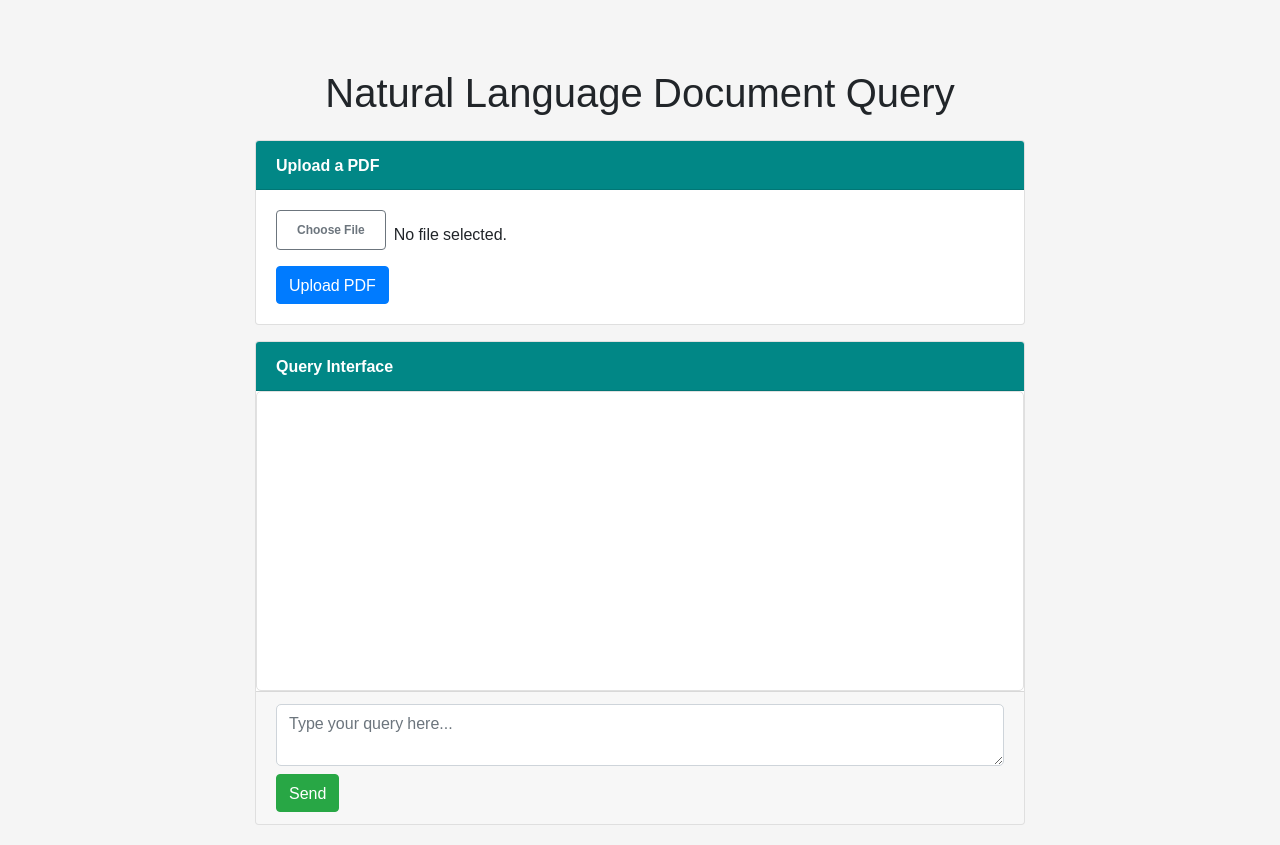
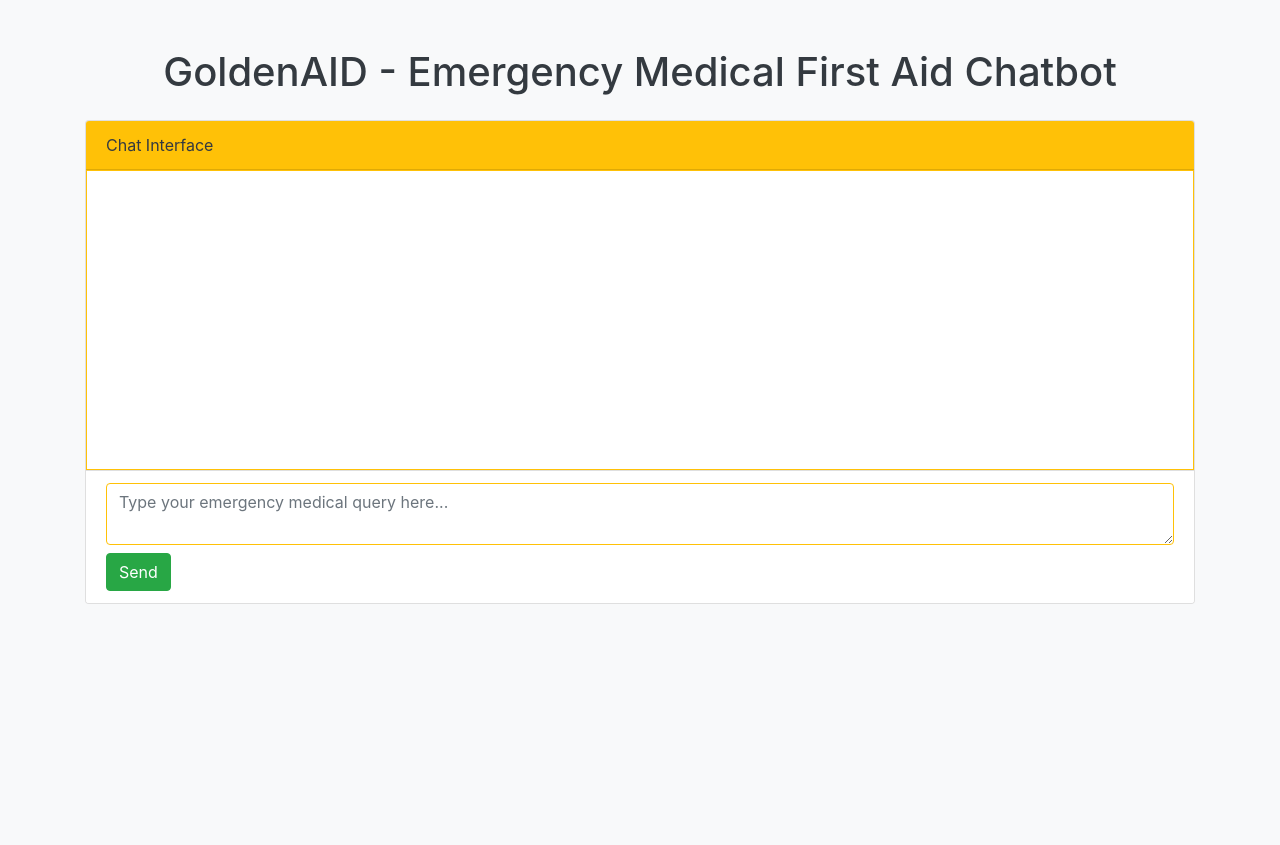
Before and after one commit to mohajit2711/Capstone-GoldenAID, a Flask app: template templates/index.html in a window 1280 px wide. After the commit the page ends 604 px from the top, so only its background shows below. Run offline with Flask 3, Linux system fonts and the light colour scheme; the template is opened without the code that fills it, so the values that code supplies are empty; some libraries are stand-ins or nearby versions.

Commit message:
fixed chat history error

```diff
--- a/app.py
+++ b/app.py
@@ -3,7 +3,6 @@ import re
 import atexit
 import requests
 from werkzeug.utils import secure_filename
-# from awsS3 import upload_file, downloadfile
 from dotenv import load_dotenv
 from langchain.document_loaders import PyPDFLoader
 from langchain.text_splitter import TokenTextSplitter
@@ -43,6 +42,7 @@ def handle_idk_response():
         return 'Response not matched', 400
     except Exception as e:
         return f'Error handling response: {str(e)}', 500
+# Register the cleanup function to run on app exit
 
 def setup_bot(filename = 'uploads\GoldenAidKB.pdf'):
     # load pdf
@@ -67,48 +67,17 @@ def setup_bot(filename = 'uploads\GoldenAidKB.pdf'):
                                     persist_directory=persist_directory
                                     )
     vector_db.persist()
-
     # Q&A
     memory = ConversationBufferMemory(memory_key="chat_history", return_messages=True)
     qa_bot = ConversationalRetrievalChain.from_llm(
                 OpenAI(temperature=0, model_name="gpt-3.5-turbo"),
-                vector_db.as_retriever())
+                vector_db.as_retriever(),
+                memory=memory)
     return qa_bot
+
+# Setting up with the default PDF initially
 qa_bot = setup_bot()
 chat_history = []
-
-upload_folder = "uploads/"
-if not os.path.exists(upload_folder):
-    os.mkdir(upload_folder)
-
-app.config['UPLOAD_FOLDER'] = upload_folder
-
-# @app.route('/upload_pdf', methods=['POST'])
-# def upload_pdf():
-#     # pdf = request.files
-#     # print(pdf)
-#     global qa_bot, chat_history
-#     file_format = app.config['ALLOWED_EXT']
-#     if file_format not in request.files:
-#         return 'No file part'
-#     file = request.files[file_format]
-#     if file.filename == '':
-#         return 'No selected file'
-#     i=0
-#     def allowed_file(filename, allowed_ext):
-#         return '.' in filename and filename.rsplit('.', 1)[1].lower() in allowed_ext
-
-#     if file and allowed_file(file.filename, {'pdf'}):
-#         filename = os.path.join(app.config['UPLOAD_DIR'], file.filename)
-#         #saving file to system which is uploaded
-#         file.save(filename)
-#         qa_bot = setup_bot(filename)
-#         chat_history = []  # reset chat history if a new document is uploaded
-#         return 'PDF uploaded and processed!'
-#     else:
-#         return 'Invalid file type. Only PDFs are allowed.'
-
-
 @app.route('/example', methods=['GET', 'POST'])
 def example():
     # Simulate different scenarios by raising exceptions
@@ -128,21 +97,17 @@ def example():
     else:
         # Simulate an unexpected server error
         raise InternalServerError()
+def cleanup_chroma_data():
+    try:
+        if 'vector_db' in globals():
+            vector_db.delete_all_documents()
+    except Exception as e:
+        print(f"Error cleaning up Chroma data: {str(e)}")
 
-# Cleanup ChromaDB data
-# def cleanup_chroma_data():
-#     try:
-#         if 'vector_db' in globals():
-#             vector_db.delete_all_documents()
-#     except Exception as e:
-#         print(f"Error cleaning up Chroma data: {str(e)}")
-
-# atexit.register(cleanup_chroma_data)
+atexit.register(cleanup_chroma_data)
 @app.route('/')
 def index():
-    return render_template('index2.html')
-
-
+    return render_template('index.html')
 @app.route('/get_response', methods=['GET','POST'])
 def get_response():
     global chat_history
@@ -150,6 +115,8 @@ def get_response():
     message = request.json['message']
     message1 = "Please answer politely and strictly in english only."
     message3 = message +" "+ message1
+
+    # Using your chatbot logic to generate a response
     response = qa_bot({"question": message3, "chat_history": chat_history})
     print("Hi")
     print(message)
--- a/templates/index.html
+++ b/templates/index.html
@@ -3,40 +3,67 @@
 <head>
     <meta charset="UTF-8">
     <meta name="viewport" content="width=device-width, initial-scale=1.0">
-    <title>Natural Language Document Query</title>
+    <title>GoldenAID - Emergency Medical First Aid Chatbot</title>
     <!-- Bootstrap CSS -->
     <link rel="stylesheet" href="https://maxcdn.bootstrapcdn.com/bootstrap/4.5.2/css/bootstrap.min.css">
-    <!-- Your Custom CSS -->
-    <link rel="stylesheet" href="static/main.css">
+    <!-- Custom CSS for GoldenAID -->
+    <style>
+        body {
+            background-color: #f8f9fa; /* Light gray background */
+        }
+
+        .container {
+            color: #343a40; /* Dark gray text color */
+        }
+
+        .card-header {
+            background-color: #ffc107; /* Yellow header background */
+            color: #343a40; /* Dark gray header text color */
+        }
+
+        .card-body, .card-footer {
+            background-color: #ffffff; /* White body and footer background */
+            color: #343a40; /* Dark gray text color */
+        }
+
+        #chat-box {
+            border: 1px solid #ffc107; /* Yellow border for chat box */
+        }
+
+        #user-input {
+            border-color: #ffc107; /* Yellow border for user input */
+        }
+
+        .btn-outline-secondary {
+            color: #ffc107; /* Yellow color for "Choose File" button text */
+            border-color: #ffc107; /* Yellow border for "Choose File" button */
+        }
+
+        .btn-primary {
+            background-color: #007bff; /* Blue background for "Upload PDF" button */
+            border-color: #007bff; /* Blue border for "Upload PDF" button */
+        }
+
+        .btn-success {
+            background-color: #28a745; /* Green background for "Send" button */
+            border-color: #28a745; /* Green border for "Send" button */
+        }
+    </style>
 </head>
 <body>
 
 <div class="container mt-5">
-    <h1 class="text-center mb-4">Natural Language Document Query</h1>
+    <h1 class="text-center mb-4">GoldenAID - Emergency Medical First Aid Chatbot</h1>
 
-    <!-- PDF upload section -->
-    <div class="card mb-3">
-        <div class="card-header">Upload a PDF</div>
-        <div class="card-body">
-            <input type="file" id="pdf-upload" accept=".pdf" style="display: none;">
-            <div class="mb-2 d-flex align-items-center">
-                <label for="pdf-upload" class="btn btn-outline-secondary mr-2">Choose File</label>
-                <span id="selected-filename">No file selected.</span>
-            </div>
-            <div class="mt-2">
-                <button onclick="uploadPDF()" class="btn btn-primary">Upload PDF</button>
-            </div>
-        </div>
-    </div>
 
     <!-- Document Query interface -->
     <div class="card">
-        <div class="card-header">Query Interface</div>
+        <div class="card-header">Chat Interface</div>
         <div class="card-body" id="chat-box" style="height: 300px; overflow-y: scroll;">
             <!-- Chat messages will appear here -->
         </div>
         <div class="card-footer">
-            <textarea id="user-input" placeholder="Type your query here..." class="form-control mb-2"></textarea>
+            <textarea id="user-input" placeholder="Type your emergency medical query here..." class="form-control mb-2"></textarea>
             <button onclick="sendMessage()" class="btn btn-success">Send</button>
         </div>
     </div>
```
Also changed, not shown: templates/index2.html (deleted, +0 -80 lines), vect_embedding/chroma.sqlite3, 1 other file.
